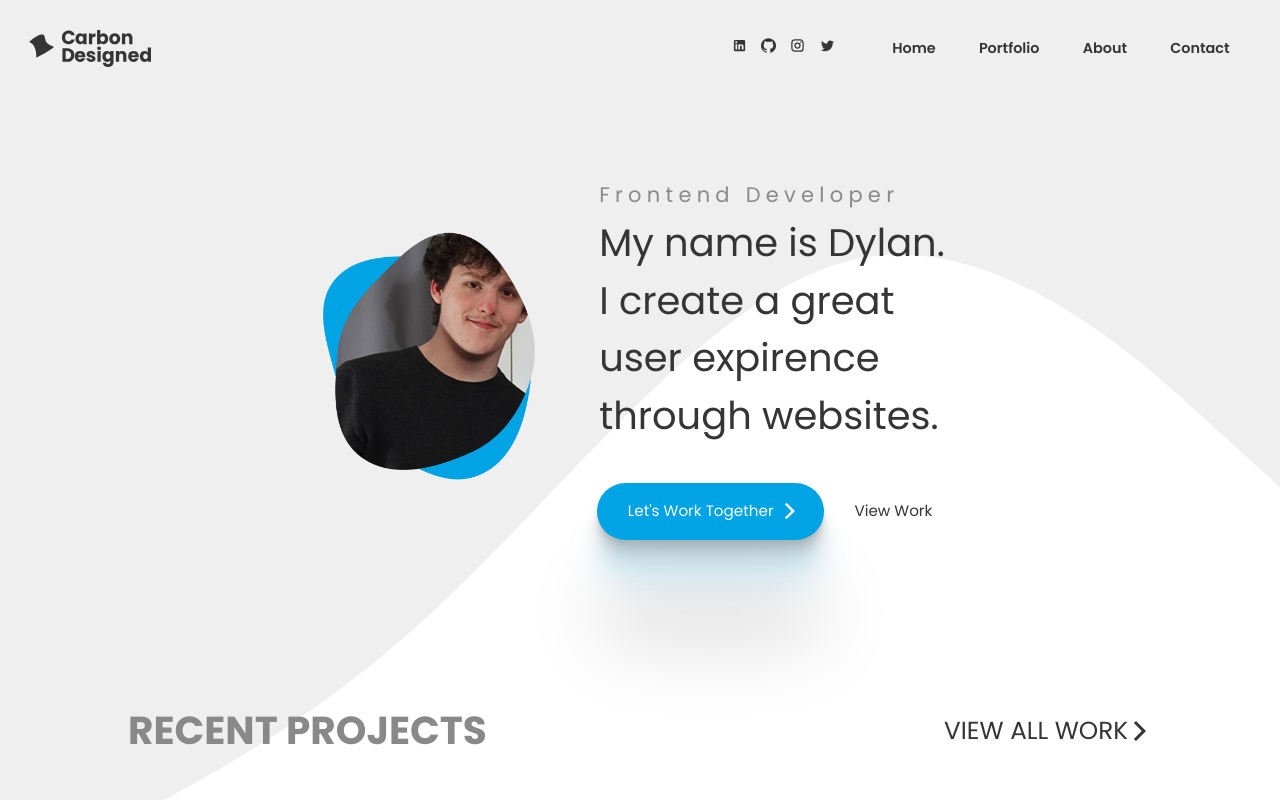
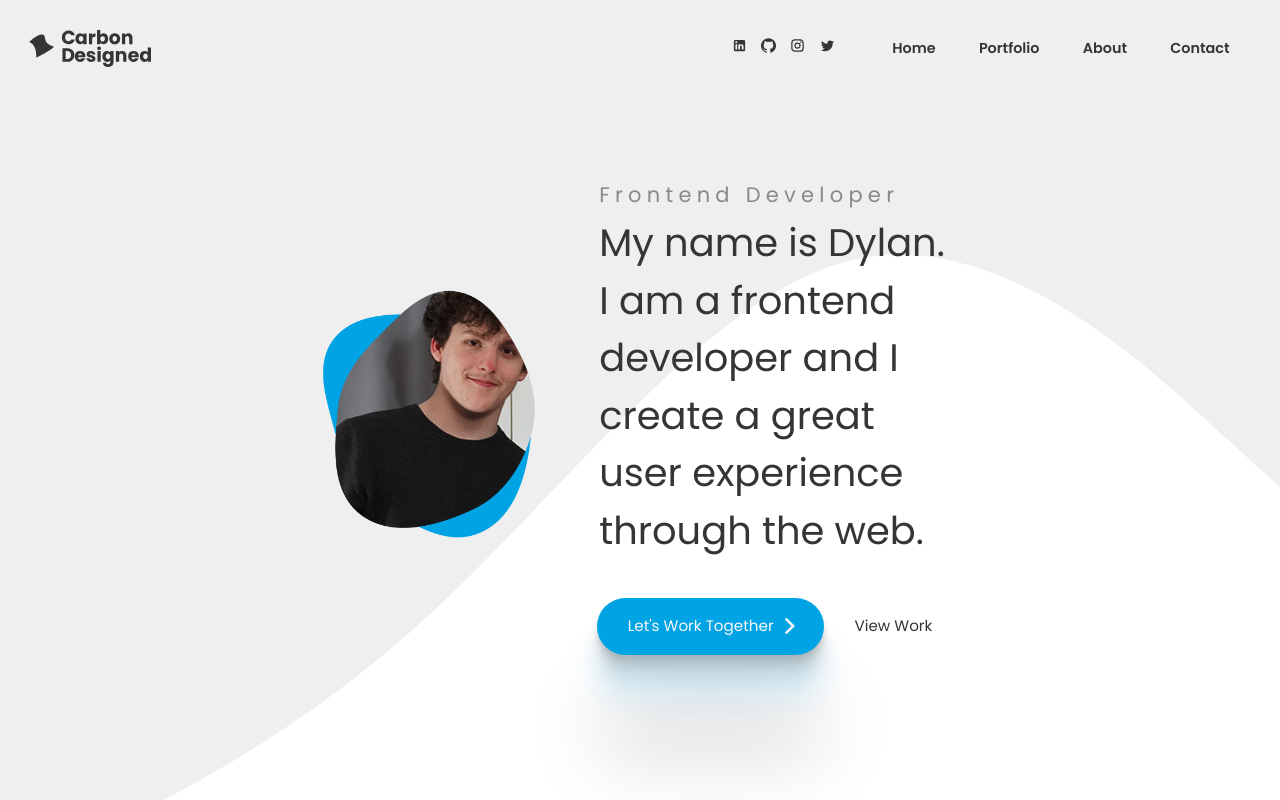
Before and after one commit to dylanreedx/portfolio, a React (Create React App) app: page / in a window 1280 px wide. Shown: the top 800 px of the page. Built offline with nearby package versions, Linux system fonts and the light colour scheme.

Commit message:
adjusted headline on hero section

```diff
--- a/src/pages/Home/Hero.js
+++ b/src/pages/Home/Hero.js
@@ -31,8 +31,8 @@ const Hero = () => {
           >
             <h2>Frontend Developer</h2>
             <h1>
-              My name is Dylan. I create a great user expirence through
-              websites.
+              My name is Dylan. I am a frontend developer and I create a great
+              user experience through the web.
             </h1>
           </motion.div>
           <motion.div
```
